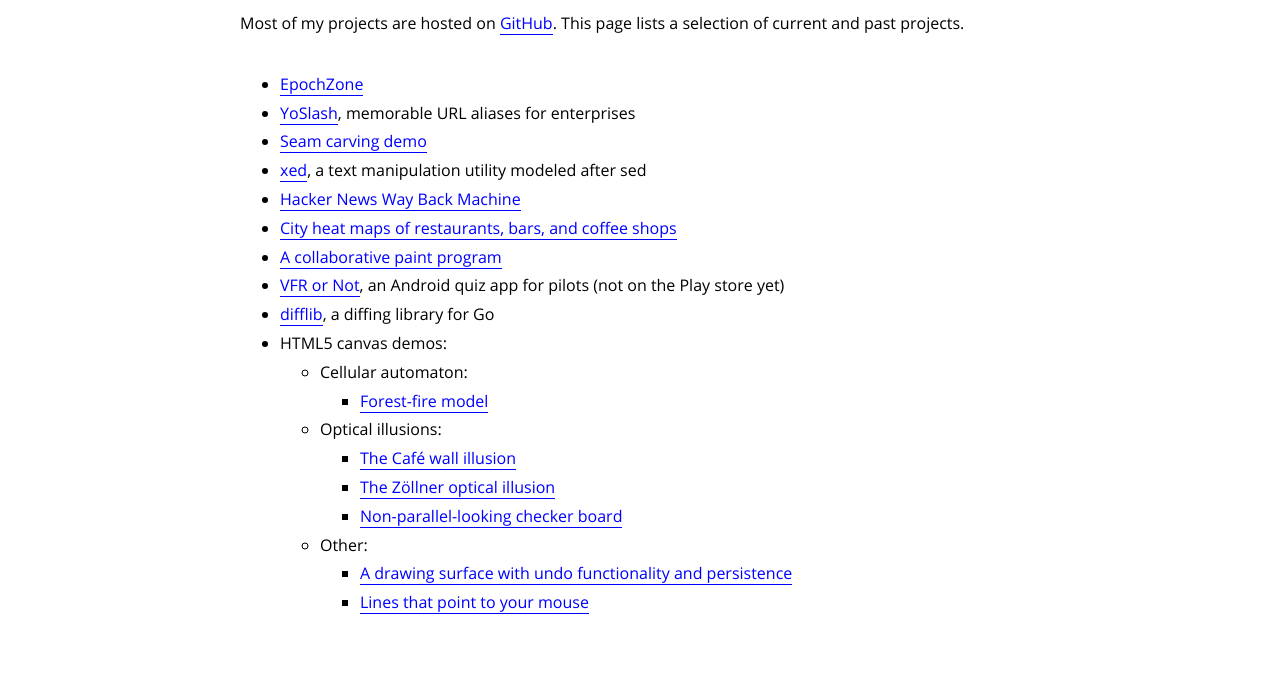
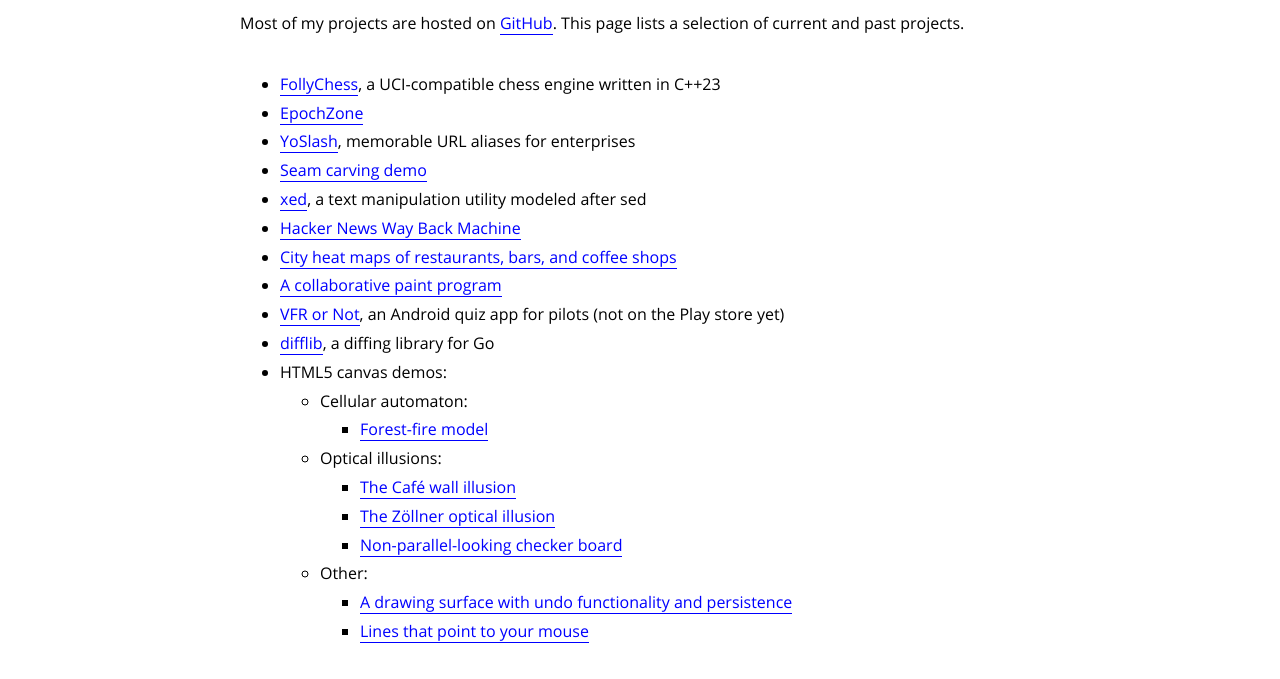
Before and after one commit to aryann/website, a plain HTML site: page docs/projects/index.html in a window 1280 px wide. Shown: the part 271-950 px from the top of the page. Drawn offline with Linux system fonts and the light colour scheme.

Commit message:
Adds FollyChess to project list

```diff
--- a/docs/projects/index.html
+++ b/docs/projects/index.html
@@ -97,6 +97,10 @@
 
 <ul>
   <li>
+    <a href="https://follychess.com">FollyChess</a>, a UCI-compatible chess
+    engine written in C++23
+  </li>
+  <li>
     <a href="https://epochzone.com">EpochZone</a>
   </li>
   <li>
```
Also changed, not shown: jekyll-site/projects/index.html (+4 -0 lines).
